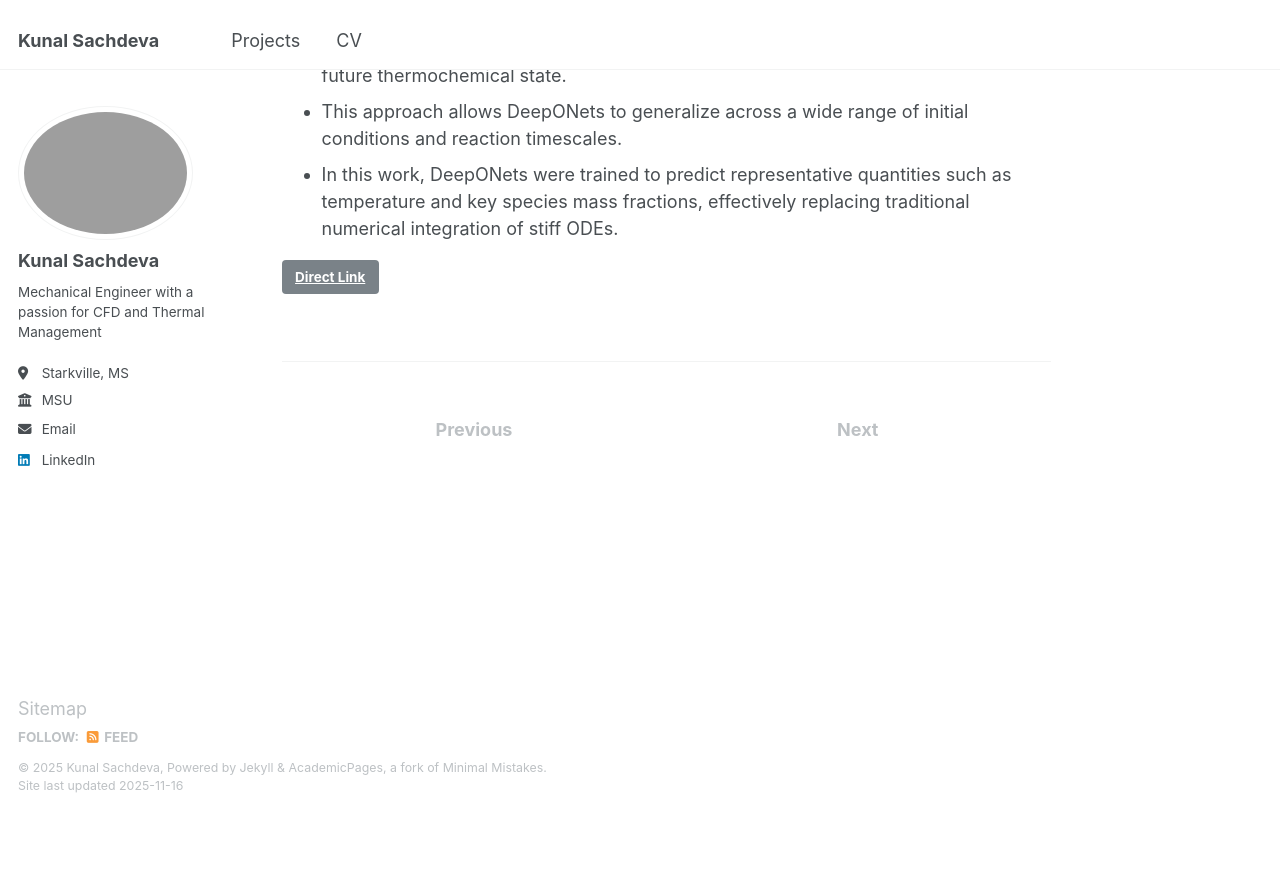
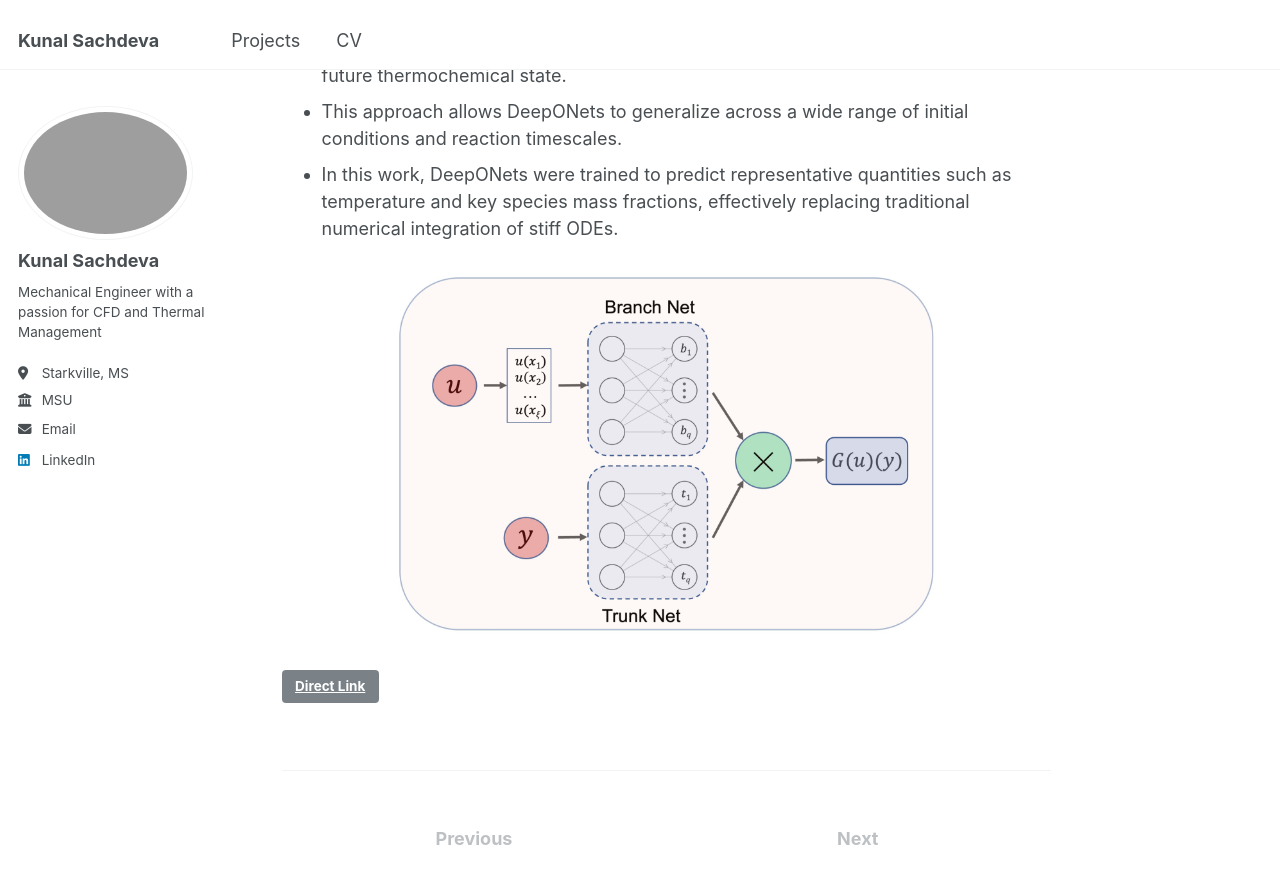
Before and after one commit to sachdevakunal/sachdevakunal.github.io, a Jekyll site: the page built from _projects/ms_thesis.md, in a window 1280 px wide and 900 px high, scrolled down 1869 px. Shown: the top 884 px of the window. Built offline with Jekyll 4.4.1, drawn with Linux system fonts in a browser that asks for light colours; before the commit the page ends 2683 px from its top, so only the background shows below that.

Commit message:
Include DeepONet architecture image in thesis
Added an image of the DeepONet architecture to the thesis.

```diff
--- a/_projects/ms_thesis.md
+++ b/_projects/ms_thesis.md
@@ -35,3 +35,7 @@ link: /projects/ms-thesis/
 - The outputs of both networks are combined through a dot product to predict the future thermochemical state.
 - This approach allows DeepONets to generalize across a wide range of initial conditions and reaction timescales.
 - In this work, DeepONets were trained to predict representative quantities such as temperature and key species mass fractions, effectively replacing traditional numerical integration of stiff ODEs.
+
+<p align="center">
+  <img src="https://sachdevakunal.github.io/images/ms_thesis/deeponet_architecture.png" width="75%">
+</p>
```
